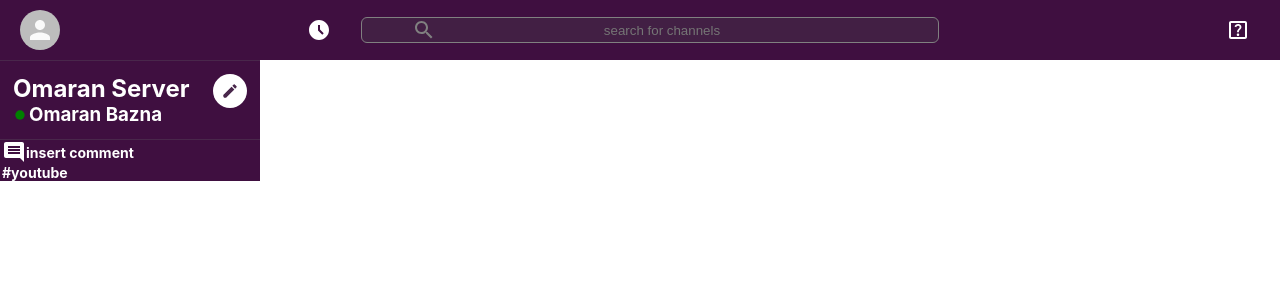
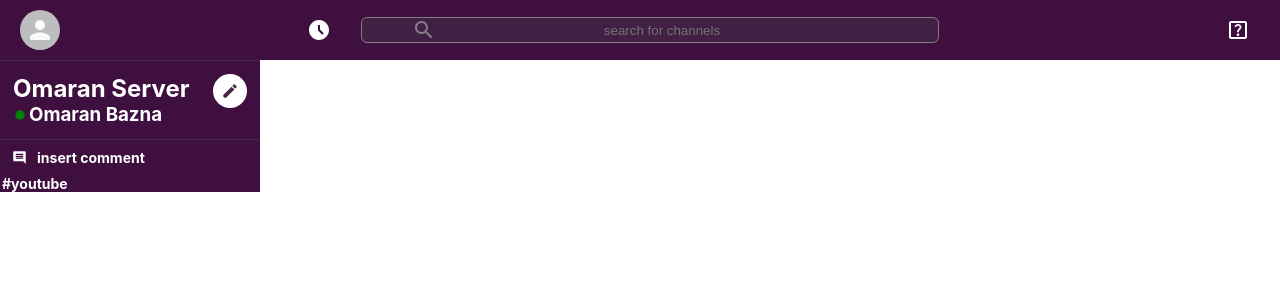
Before and after one commit to omaranBazna/slack-clone, a React (Create React App) app: page / in a window 1280 px wide. Shown: the top 300 px of the page. Built offline with nearby package versions, Linux system fonts and the light colour scheme.

Commit message:
add more styling

```diff
--- a/src/styles/sidebarOption.css
+++ b/src/styles/sidebarOption.css
@@ -7,5 +7,10 @@ cursor:pointer;
 
 }
 .sidebar-option:hover{
+    opacity:0.9;
     background-color:var(--slack-option) ;
 }
+.sidebar-option-icon{
+    padding:10px;
+    font-size:15px !important;
+}
```
